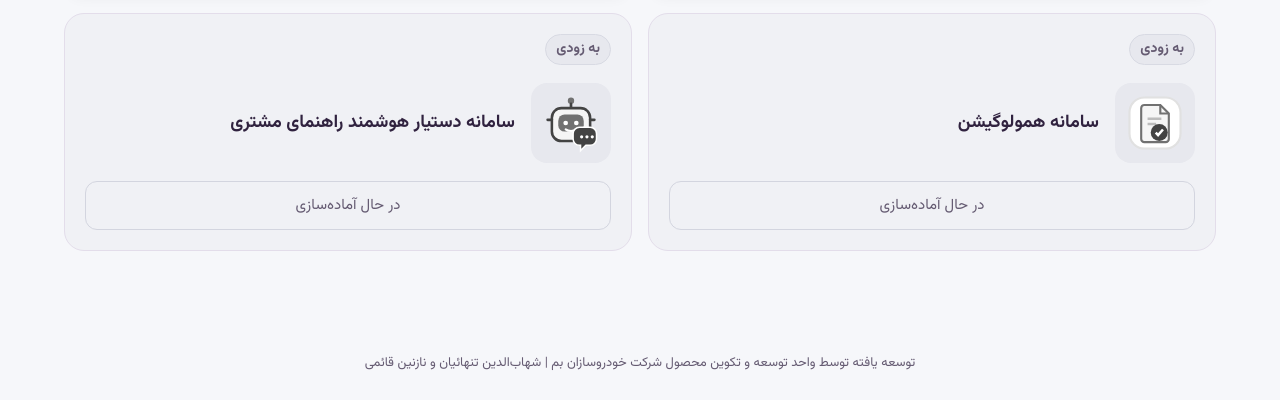
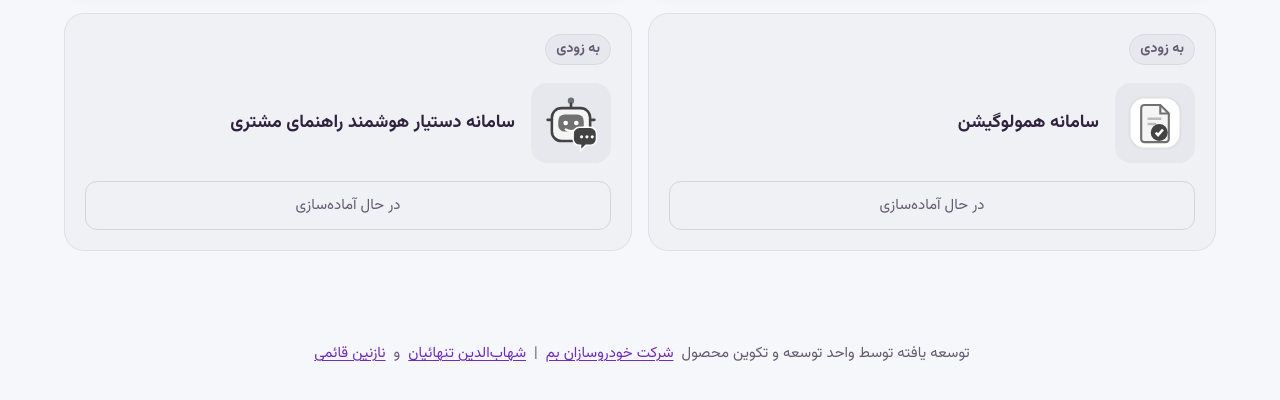
Before and after one commit to nazanin-ghaemizadeh/BAMCO-APP-CENTER, a website: page index.html in a window 1280 px wide. Shown: the part 400-800 px from the top of the page. Drawn offline with Linux system fonts and the light colour scheme.

Commit message:
Link footer credits to LinkedIn and prioritize Nazanin, Yas and Zar fonts

```diff
--- a/index.html
+++ b/index.html
@@ -10,7 +10,6 @@
 <meta name="apple-mobile-web-app-status-bar-style" content="default">
 <meta name="apple-mobile-web-app-title" content="BAMCO">
 <link rel="preload" href="bamco-logo-official.png" as="image" fetchpriority="high">
-<link rel="preload" href="fonts/Vazirmatn-Regular.woff2" as="font" type="font/woff2" crossorigin>
 <link rel="manifest" href="manifest.webmanifest">
 <link rel="icon" type="image/svg+xml" href="favicon.svg">
 <title>سامانه‌های مهندسی محصول | خودروسازان بم</title>
@@ -49,7 +48,7 @@
   margin: 0;
   min-width: 0;
   color: var(--text);
-  font-family: "Vazirmatn", Tahoma, Arial, sans-serif;
+  font-family: "B Nazanin", "BNazanin", "Yas", "B Yas", "B Zar", "Zar", "Vazirmatn", Tahoma, Arial, sans-serif;
   font-size: 1rem;
   line-height: 1.8;
   background: #f6f7fa;
@@ -203,11 +202,26 @@
   margin-top: auto;
   padding: .5rem;
   color: var(--muted);
-  font-size: .8125rem;
+  font-size: .9375rem;
   line-height: 2;
   text-align: center;
   overflow-wrap: anywhere;
 }
+footer a {
+  display: inline-flex;
+  align-items: center;
+  min-height: 44px;
+  max-width: 100%;
+  padding: 0 4px;
+  color: var(--p);
+  text-decoration: underline;
+  text-underline-offset: .2em;
+  text-decoration-thickness: 1px;
+  border-radius: 4px;
+  touch-action: manipulation;
+}
+footer a:hover { color: var(--p-hover); }
+footer a:focus-visible { outline: 3px solid #38205c; outline-offset: 2px; }
 @media (hover: hover) and (pointer: fine) {
   .app:not(.app--soon):hover { border-color: #bda4db; box-shadow: 0 6px 18px rgba(35, 24, 50, .065); }
   a.go:hover { background: var(--p-hover); }
@@ -249,7 +263,7 @@
 <article class="app app--soon"><div class="app-top"><span class="state soon">به زودی</span></div><div class="app-main"><div class="app-icon" aria-hidden="true"><svg viewBox="0 0 64 64"><rect x="8" y="8" width="48" height="48" rx="14" fill="#fff" stroke="#e7dcfb" stroke-width="2"/><path d="M22 15h15l8 8v24a3 3 0 0 1-3 3H22a3 3 0 0 1-3-3V18a3 3 0 0 1 3-3z" fill="#f8f3ff" stroke="#8b5cf6" stroke-width="2"/><path d="M37 15v8h8" fill="none" stroke="#8b5cf6" stroke-width="2"/><path d="M25 28h13M25 33h8" fill="none" stroke="#c7b4ed" stroke-width="2.4"/><circle cx="36" cy="41" r="8" fill="#6d28d9"/><path d="M32.7 41.1l2.2 2.3 4.6-5.3" fill="none" stroke="#fff" stroke-width="2.4"/></svg></div><h2 class="name">سامانه همولوگیشن</h2></div><div class="enter-row"><span class="go disabled">در حال آماده‌سازی</span></div></article>
 <article class="app app--soon"><div class="app-top"><span class="state soon">به زودی</span></div><div class="app-main"><div class="app-icon" aria-hidden="true"><svg viewBox="0 0 64 64"><circle cx="32" cy="11" r="3" fill="#8b5cf6"/><path d="M32 14v5" stroke="#6d28d9" stroke-width="2.5" stroke-linecap="round"/><rect x="14" y="18" width="36" height="31" rx="9" fill="#f8f3ff" stroke="#6d28d9" stroke-width="2.4"/><rect x="20" y="24" width="24" height="16" rx="6" fill="#8b5cf6"/><circle cx="27" cy="32" r="2.2" fill="#fff"/><circle cx="37" cy="32" r="2.2" fill="#fff"/><path d="M27 38c2.8 2.1 7.2 2.1 10 0" fill="none" stroke="#fff" stroke-width="2" stroke-linecap="round"/><path d="M14 29h-4M54 29h-4" stroke="#6d28d9" stroke-width="2.5" stroke-linecap="round"/><path d="M40 36h10a6 6 0 0 1 6 6v5a6 6 0 0 1-6 6h-4l-5 5v-5h-1a6 6 0 0 1-6-6v-5a6 6 0 0 1 6-6z" fill="#6d28d9" stroke="#fff" stroke-width="1.4"/><circle cx="42" cy="45" r="1.5" fill="#fff"/><circle cx="47" cy="45" r="1.5" fill="#fff"/><circle cx="52" cy="45" r="1.5" fill="#fff"/></svg></div><h2 class="name">سامانه دستیار هوشمند راهنمای مشتری</h2></div><div class="enter-row"><span class="go disabled">در حال آماده‌سازی</span></div></article>
 </section>
-<footer>توسعه یافته توسط واحد توسعه و تکوین محصول شرکت خودروسازان بم | شهاب‌الدین تنهائیان و نازنین قائمی</footer>
+<footer>توسعه یافته توسط واحد توسعه و تکوین محصول <a href="https://www.linkedin.com/company/bam-automotive-company/" target="_blank" rel="noopener noreferrer">شرکت خودروسازان بم</a> | <a href="https://www.linkedin.com/in/shahab-tanhaiyan-b1156a10a/" target="_blank" rel="noopener noreferrer">شهاب‌الدین تنهائیان</a> و <a href="https://www.linkedin.com/in/nazanin-ghaemizadeh/" target="_blank" rel="noopener noreferrer">نازنین قائمی</a></footer>
 </main>
 <script>
 if('serviceWorker' in navigator){window.addEventListener('load',()=>{navigator.serviceWorker.register('./sw.js',{updateViaCache:'none'}).then(reg=>reg.update()).catch(()=>{})})}
--- a/sw.js
+++ b/sw.js
@@ -1,4 +1,4 @@
-const CACHE_NAME = 'bamco-app-center-v10';
+const CACHE_NAME = 'bamco-app-center-v11';
 const APP_SHELL = [
   '/BAMCO-APP-CENTER/',
   '/BAMCO-APP-CENTER/index.html',
```
